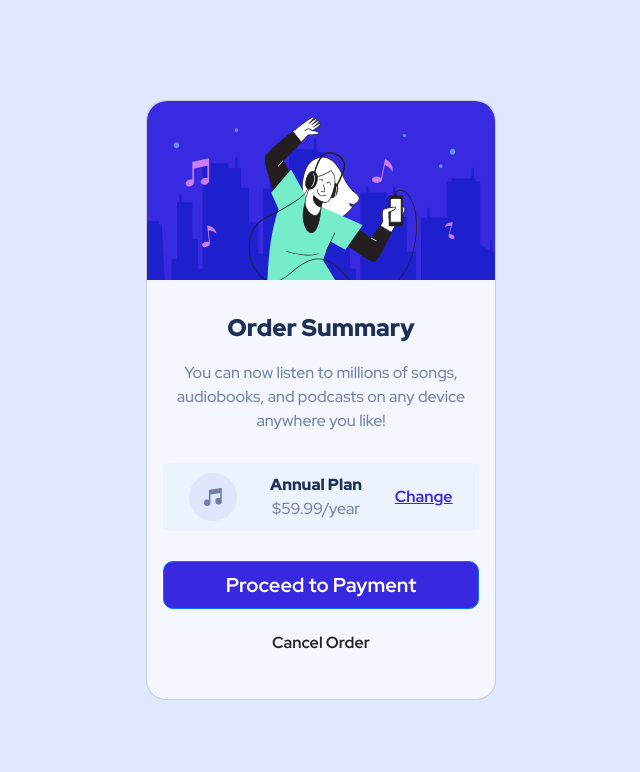
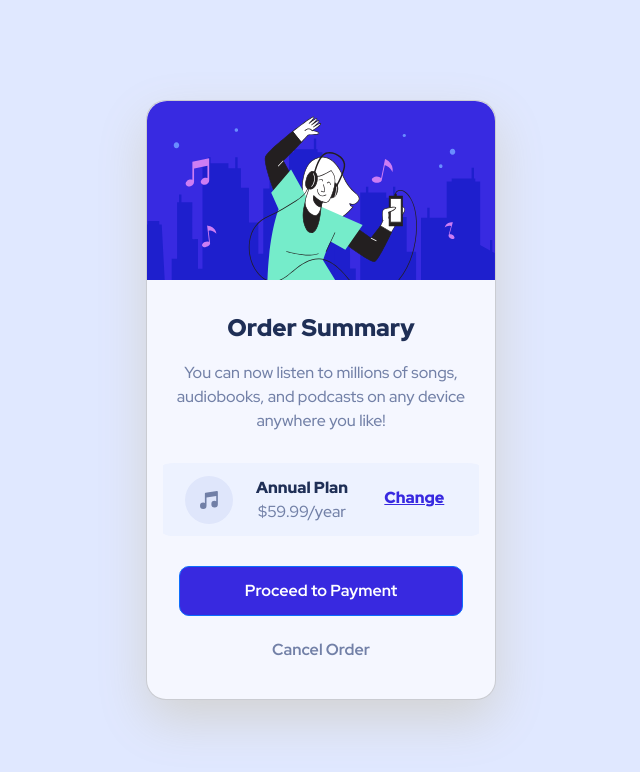
Before and after one commit to Argetlahm/order-summary-component-bootstrap, a plain HTML site: page index.html in a window 1280 px wide. Shown: the whole page, without its empty margins (319-959 px from the left). Drawn offline with nearby package versions, Linux system fonts and the light colour scheme.

Commit message:
updating style.css & index.html 250723

```diff
--- a/index.html
+++ b/index.html
@@ -8,7 +8,6 @@
 
   <title>Frontend Mentor | Order summary card</title>
   <link href="https://cdn.jsdelivr.net/npm/bootstrap@5.3.0/dist/css/bootstrap.min.css" rel="stylesheet" integrity="sha384-9ndCyUaIbzAi2FUVXJi0CjmCapSmO7SnpJef0486qhLnuZ2cdeRhO02iuK6FUUVM" crossorigin="anonymous">
-  <!-- Feel free to remove these styles or customise in your own stylesheet 👍 -->
   <link rel="preconnect" href="https://fonts.googleapis.com">
   <link rel="preconnect" href="https://fonts.gstatic.com" crossorigin>
   <link href="https://fonts.googleapis.com/css2?family=Red+Hat+Display:wght@500;700;900&display=swap" rel="stylesheet">
@@ -34,7 +33,7 @@
             <p>$59.99/year</p>
           </div>
           <div class="plan-link">
-            <strong>Change</strong>
+            <button class="btn btn-link"><strong>Change</strong></button>
           </div>
 
 
@@ -44,7 +43,7 @@
           <button class="btn btn-lg btn-primary btn-payment">
             Proceed to Payment
           </button>
-          <button class="btn">
+          <button class="btn btn-cancel">
             Cancel Order
           </button>
         </div>
--- a/style.css
+++ b/style.css
@@ -10,6 +10,7 @@
     text-align: center;
     display: flex;
     /* clip-path: url(#clip-path); */
+    box-shadow: 0 20px 50px 0px lightgray;
 }
 
 h1{
@@ -17,20 +18,38 @@ h1{
     margin: 18px auto;
 }
 
+p, .btn-cancel {
+    color: hsl(224, 23%, 55%);
+}
+
 p {
     font-weight: 500;
     font-size: 16px;
-    color: hsl(224, 23%, 55%);
+}
+
+.btn-payment:hover {
+    background-color: hsl(247, 49%, 65%);
+    border: 0px;
+    box-shadow: 0 20px 20px hsla(247, 49%, 65%, 20%);
+    position: relative;
+    bottom: 2px;
+}
+
+.btn-link:hover {
+    color: hsl(247, 49%, 65%);
+    text-decoration: none;
 }
 
 button.btn {
     font-weight: 700;
     margin-top: 15px;
+    font-size: 16px;
 }
 
 .btn-lg {
-    width: 100%;
+    width: 90%;
     border-radius: 10px;
+    padding: 12px;
 }
 
 p strong, h1{
@@ -67,9 +86,11 @@ p strong, h1{
 
 }
 
-.plan-link{
+.btn-link{
     text-decoration: underline;
     color: hsl(245, 75%, 52%);
+    position: relative;
+    bottom: 9px;
 }
 
 body {
```
